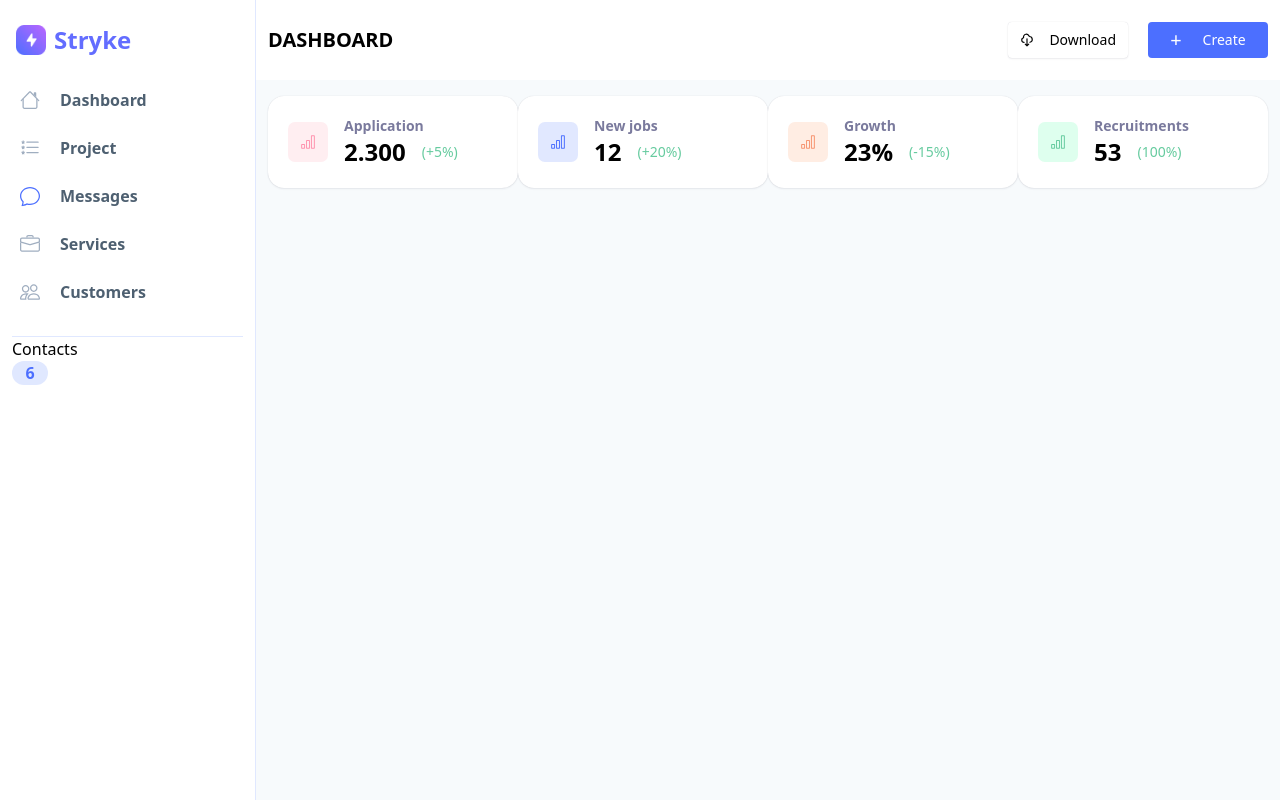
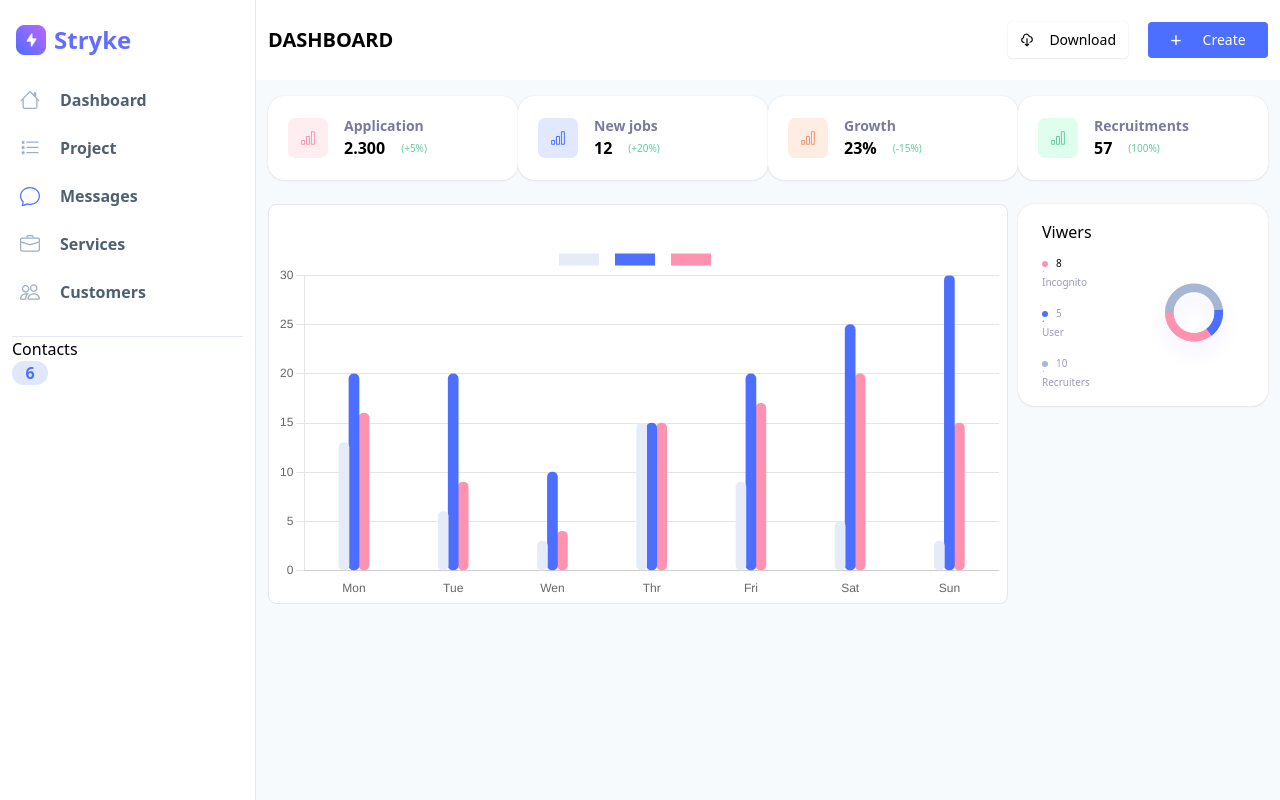
Before and after one commit to jahseed89/qwiva-dashboard, a Next.js app: page /dashboard in a window 1280 px wide. Built offline with nearby package versions, Linux system fonts and the light colour scheme.

Commit message:
implementation of barchart

```diff
--- a/@types/index.ts
+++ b/@types/index.ts
@@ -25,3 +25,7 @@ export interface CareersCardProps {
     figue: string;
     rate: string;
 }
+
+export interface VeiwersCardProps {
+    children: ReactNode
+}
--- a/app/dashboard/page.tsx
+++ b/app/dashboard/page.tsx
@@ -1,17 +1,80 @@
+import BarChart from "@/components/barchart/BarChart";
 import CareersCard from "@/components/careers/CareersCard";
 import MainLayout from "@/components/main-layout/MainLayout";
-import Image from 'next/image'
-
+import ViewersCard from "@/components/viewers-card/ViewersCard";
+import Image from "next/image";
 
 const Dashboard = () => {
   return (
     <MainLayout>
       <div>
         <div className="flex justify-between  gap-5 lg:gap-0 flex-col lg:flex-row">
-          <CareersCard icon={<Image src='/base-orange.svg' width={40} height={40} alt=''/>} title='Application' figue='2.300' rate='(+5%)' />
-          <CareersCard icon={<Image src='/base-blue.svg' width={40} height={40} alt=''/>} title='New jobs' figue='12' rate='(+20%)' />
-          <CareersCard icon={<Image src='/base-dim_orange.svg' width={40} height={40} alt=''/>} title='Growth' figue='23%' rate='(-15%)' />
-          <CareersCard icon={<Image src='/base-green.svg' width={40} height={40} alt=''/>} title='Recruitments' figue='53' rate='(100%)' />
+          <CareersCard
+            icon={
+              <Image src="/base-orange.svg" width={40} height={40} alt="" />
+            }
+            title="Application"
+            figue="2.300"
+            rate="(+5%)"
+          />
+          <CareersCard
+            icon={<Image src="/base-blue.svg" width={40} height={40} alt="" />}
+            title="New jobs"
+            figue="12"
+            rate="(+20%)"
+          />
+          <CareersCard
+            icon={
+              <Image src="/base-dim_orange.svg" width={40} height={40} alt="" />
+            }
+            title="Growth"
+            figue="23%"
+            rate="(-15%)"
+          />
+          <CareersCard
+            icon={<Image src="/base-green.svg" width={40} height={40} alt="" />}
+            title="Recruitments"
+            figue="57"
+            rate="(100%)"
+          />
+        </div>
+        <div className="flex justify-between my-6">
+          <div className="w-[74%]">
+            <BarChart />
+          </div>
+          <div className="w-[20]">
+            <ViewersCard>
+              <h3 className="font-medium text-base pb-3 px-2">Viwers</h3>
+              <div className="flex justify-between items-center px-2">
+                <div>
+                  <div className="flex flex-col text-[10px]">
+                    <span className="flex items-center pb-1">
+                      <span className="rounded-full text-pink-100 bg-pink-100 w-[6px] h-[6px] mr-2">.</span>
+                      <span>8</span>
+                    </span>
+                    <span  className="text-lightgrey-400">Incognito</span>
+                  </div>
+                  <div className="flex flex-col text-[10px] my-4">
+                    <span className="flex items-center pb-1">
+                      <span className="rounded-full text-blue-100 bg-blue-100 w-[6px] h-[6px] mr-2">.</span>
+                      <span className="text-lightgrey-400">5</span>
+                    </span>
+                    <span  className="text-lightgrey-400">User</span>
+                  </div>
+                  <div className="flex flex-col text-[10px]">
+                    <span className="flex items-center pb-1">
+                      <span className="rounded-full text-blue-250 bg-blue-250 w-[6px] h-[6px] mr-2">.</span>
+                      <span className="text-lightgrey-400">10</span>
+                    </span>
+                    <span  className="text-lightgrey-400">Recruiters</span>
+                  </div>
+                </div>
+                <div>
+                  <Image src="/pie.png" width={100} height={100} alt="pie" />
+                </div>
+              </div>
+            </ViewersCard>
+          </div>
         </div>
       </div>
     </MainLayout>
--- a/components/barchart/BarChart.tsx
+++ b/components/barchart/BarChart.tsx
@@ -1,9 +1,135 @@
-import React from 'react'
+'use client';
+
+import React, { useEffect, useState } from "react";
+import { Bar } from "react-chartjs-2";
+import {
+  Chart as ChartJS,
+  CategoryScale,
+  LinearScale,
+  BarElement,
+  Title,
+  Tooltip,
+  Legend,
+} from "chart.js";
+
+interface ChartData {
+  labels: string[];
+  datasets: ChartDataset[];
+}
+
+interface ChartDataset {
+  label: string;
+  data: string[];
+  backgroundColor: string;
+  barThickness: number;
+  borderRadius: number;
+  borderSkipped: boolean
+
+}
+
+ChartJS.register(
+  CategoryScale,
+  LinearScale,
+  BarElement,
+  Title,
+  Tooltip,
+  Legend,
+);
+
 
 const BarChart = () => {
+  const [chartData, setChartData] = useState<ChartData>({
+    labels: [],
+    datasets: [],
+  });
+
+  const [chartOptions, setChartOptions] = useState({});
+
+  useEffect(() => {
+    setChartData({
+      labels: ['Mon', 'Tue', 'Wen', 'Thr', 'Fri', 'Sat', 'Sun'],
+      datasets: [
+        {
+          label: '',
+          data: ['13', '06', '03', '15', '9', '05', '03'],
+          backgroundColor: '#E5ECF7',
+          barThickness: 10,
+          borderRadius: 10,
+          borderSkipped: false
+
+        },
+        // {
+        //   label: '',
+        //   data: [''],
+        //   backgroundColor: '',
+        //   barThickness: 0,
+        //   borderRadius: 0,
+        // },
+        {
+          label: '',
+          data: ['20', '20', '10', '15', '20', '25', '30'],
+          backgroundColor: '#4C6FFF',
+          barThickness: 10,
+          borderRadius: 10,
+          borderSkipped: false
+
+        },
+        // {
+        //   label: '',
+        //   data: [''],
+        //   backgroundColor: '',
+        //   barThickness: 0,
+        //   borderRadius: 0,
+        // },
+        {
+          label: '',
+          data: ['16', '9', '04', '15', '17', '20', '15'],
+          backgroundColor: '#FF92AE',
+          barThickness: 10,
+          borderRadius: 10,
+          borderSkipped: false
+
+        },
+      ],
+    })
+    setChartOptions({
+      plugins: {
+        legend: {
+          display: true,
+          position: 'top',
+        },
+        title: {
+          display: true,
+          text: '',
+        },
+        header: {
+          display: true,
+          content: 'Custom Header Content',
+        },
+      },
+      maintainAspectRatio: false,
+      responsive: true,
+      scales: {
+        x: {
+          grid: {
+            display: false,
+          },
+        },
+        y: {
+          grid: {
+            color: 'rgba(0, 0, 0, 0.1)',
+            borderDash: [5, 5],
+          },
+        },
+      },
+    })
+  }, [])
+
   return (
-    <div>BarChart</div>
-  )
-}
+    <div className="bg-white-100 w-full px-2 py-1 md:col-span-2 h-[50vh] m-auto border rounded-lg">
+      <Bar data={chartData} options={chartOptions} />
+    </div>
+  );
+};
 
-export default BarChart
+export default BarChart;
--- /dev/null
+++ b/components/barchartHeader/BarHeader.tsx
@@ -0,0 +1,9 @@
+import React from 'react'
+
+const BarHeader = () => {
+  return (
+    <div>BarHeader</div>
+  )
+}
+
+export default BarHeader
--- a/components/careers/CareersCard.tsx
+++ b/components/careers/CareersCard.tsx
@@ -1,5 +1,4 @@
 import React from "react";
-import "./careersCard.scss";
 import { CareersCardProps } from "@/@types";
 
 const CareersCard: React.FC<CareersCardProps> = ({
@@ -9,13 +8,13 @@ const CareersCard: React.FC<CareersCardProps> = ({
   rate,
 }) => {
   return (
-    <div className="flex justify-start items-center w-[80%] md:w-[60%] lg:w-[250px] px-5 py-7 lg:p-5 mx-auto lg:mx-0 shadow-md bg-white-100 rounded-2xl c-card">
+    <div className="flex justify-start items-center w-[80%] md:w-[60%] lg:w-[250px] px-5 py-7 lg:p-5 mx-auto lg:mx-0 shadow-cardShadow bg-white-100 rounded-2xl">
       {icon}
       <div className="flex justify-start flex-col pl-8 md:pl-16 lg:pl-4">
         <h3 className="text-dark-250 text-sm font-bold">{title}</h3>
         <div className="flex bg-white-100 items-center">
-          <span className="font-bold text-2xl">{figue}</span>
-          <span className="pl-4 md:pl-8 lg:pl-4 text-sm text-green-100">{rate}</span>
+          <span className="font-bold text-1xl">{figue}</span>
+          <span className="pl-4 md:pl-8 lg:pl-4 text-[10px] text-green-100">{rate}</span>
         </div>
       </div>
     </div>
--- a/components/careers/careersCard.scss
+++ /dev/null
@@ -1,3 +0,0 @@
-.c-card {
-    box-shadow: 0px 0px 1px 0px rgba(50, 50, 71, 0.20), 0px 1px 2px 0px rgba(50, 50, 71, 0.08)
-}
--- a/components/header/Header.tsx
+++ b/components/header/Header.tsx
@@ -1,5 +1,4 @@
 import React from "react";
-import "./header.scss";
 import { HiOutlineCloudDownload } from "react-icons/hi";
 import { usePathname } from "next/navigation";
 import Button from "../button/Button";
@@ -16,7 +15,7 @@ const Header = () => {
         <Button
           disable={false}
           onClick={(e) => console.log("downloading", e)}
-          additionalStyles="flex justify-between items-center bg-white-100 text-sm py-2 rounded w-[40%] mr-5 px-3 text-black download-btn"
+          additionalStyles="flex justify-between items-center bg-white-100 text-sm py-2 rounded w-[40%] mr-5 px-3 text-black shadow-cardShadow"
         >
           <span className="pr-1 text-black">
             <HiOutlineCloudDownload />
--- a/components/header/header.scss
+++ /dev/null
@@ -1,3 +0,0 @@
-.download-btn {
-    box-shadow: 0px 0px 1px 0px rgba(50, 50, 71, 0.20), 0px 1px 2px 0px rgba(50, 50, 71, 0.08);
-}
--- /dev/null
+++ b/components/viewers-card/ViewersCard.tsx
@@ -0,0 +1,12 @@
+import { VeiwersCardProps } from '@/@types'
+import React from 'react'
+
+const ViewersCard: React.FC<VeiwersCardProps> = ({children}) => {
+  return (
+    <div className='p-4 bg-white-100 rounded-2xl w-[250px] shadow-cardShadow'>
+        {children}
+    </div>
+  )
+}
+
+export default ViewersCard
--- a/package.json
+++ b/package.json
@@ -9,6 +9,7 @@
     "lint": "next lint"
   },
   "dependencies": {
+    "chart.js": "^4.4.1",
     "next": "14.0.4",
     "react": "^18",
     "react-chartjs-2": "^5.2.0",
--- a/tailwind.config.ts
+++ b/tailwind.config.ts
@@ -70,12 +70,14 @@ const config: Config = {
           // 150: '#ccd6f6',
           // 200: '#8892b0',
           300: '#A6B2C3',
+          400: "#9B9BB5"
         },
         blue: {
           10: '#E0E8FF',
           50: '#adcff9',
           100: '#4C6FFF',
           200: "#636DFF",
+          250: "#A6B7D4",
           500: '#513cef',
           600: '#5452d379',
           700: '#0142e2',
@@ -144,6 +146,9 @@ const config: Config = {
           color44: '#4fa94d',
         },
       },
+      boxShadow: {
+        cardShadow: "0px 0px 1px 0px rgba(50, 50, 71, 0.20), 0px 1px 2px 0px rgba(50, 50, 71, 0.08)"
+      }
     },
 
   },
```
Also changed, not shown: 1 other file (tests, documents, lock files or other folders).
